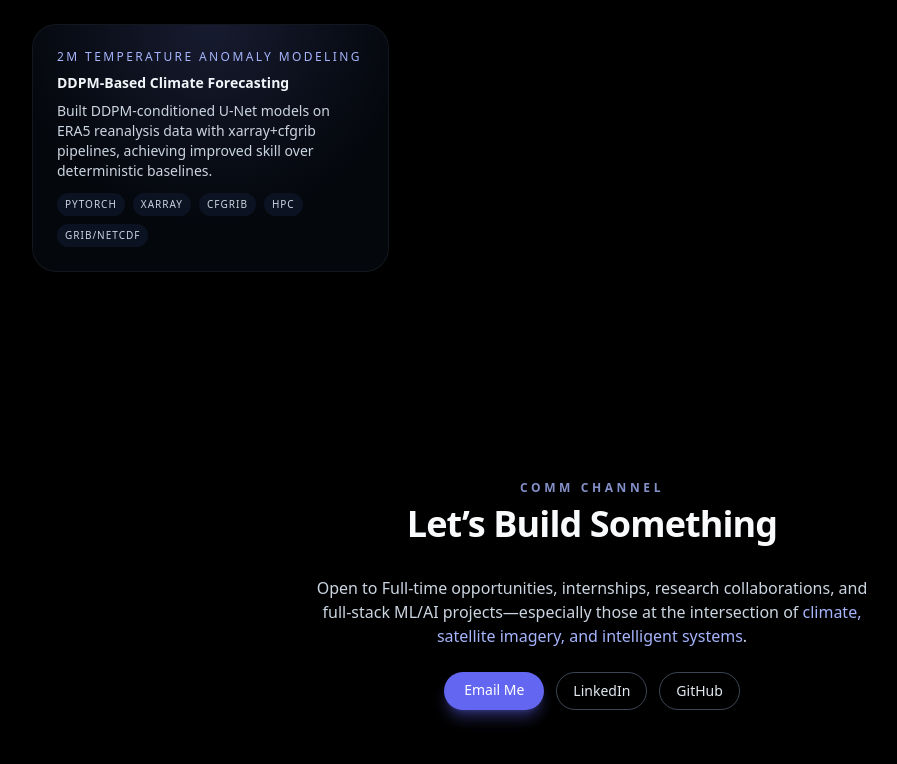
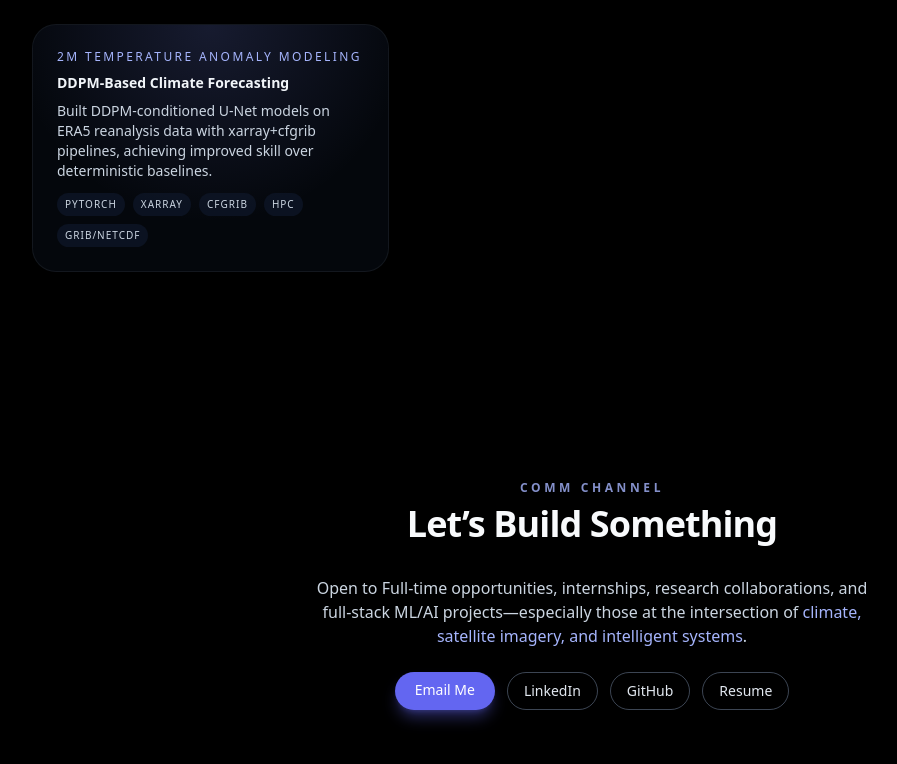
Before and after one commit to akhil1729/portfolio, a Next.js app: page / in a window 1280 px wide. Shown: the part 4018-4782 px from the top of the page, without its empty margins (48-945 px from the left). Built offline with nearby package versions, Linux system fonts and the light colour scheme.

Commit message:
Update page.tsx

```diff
--- a/app/page.tsx
+++ b/app/page.tsx
@@ -481,6 +481,14 @@ function ContactSection() {
           >
             GitHub
           </a>
+          <a
+            href="https://drive.google.com/file/d/1O3CryShMnk1m1FDlIyctgUtZqWwOl9Qv/view?usp=sharing"
+            target="_blank"
+            rel="noreferrer"
+            className="rounded-full border border-slate-500/60 px-4 py-2 text-sm text-slate-200 hover:border-indigo-400 hover:text-indigo-300"
+          >
+            Resume
+          </a>
         </div>
       </div>
     </Section>
```
